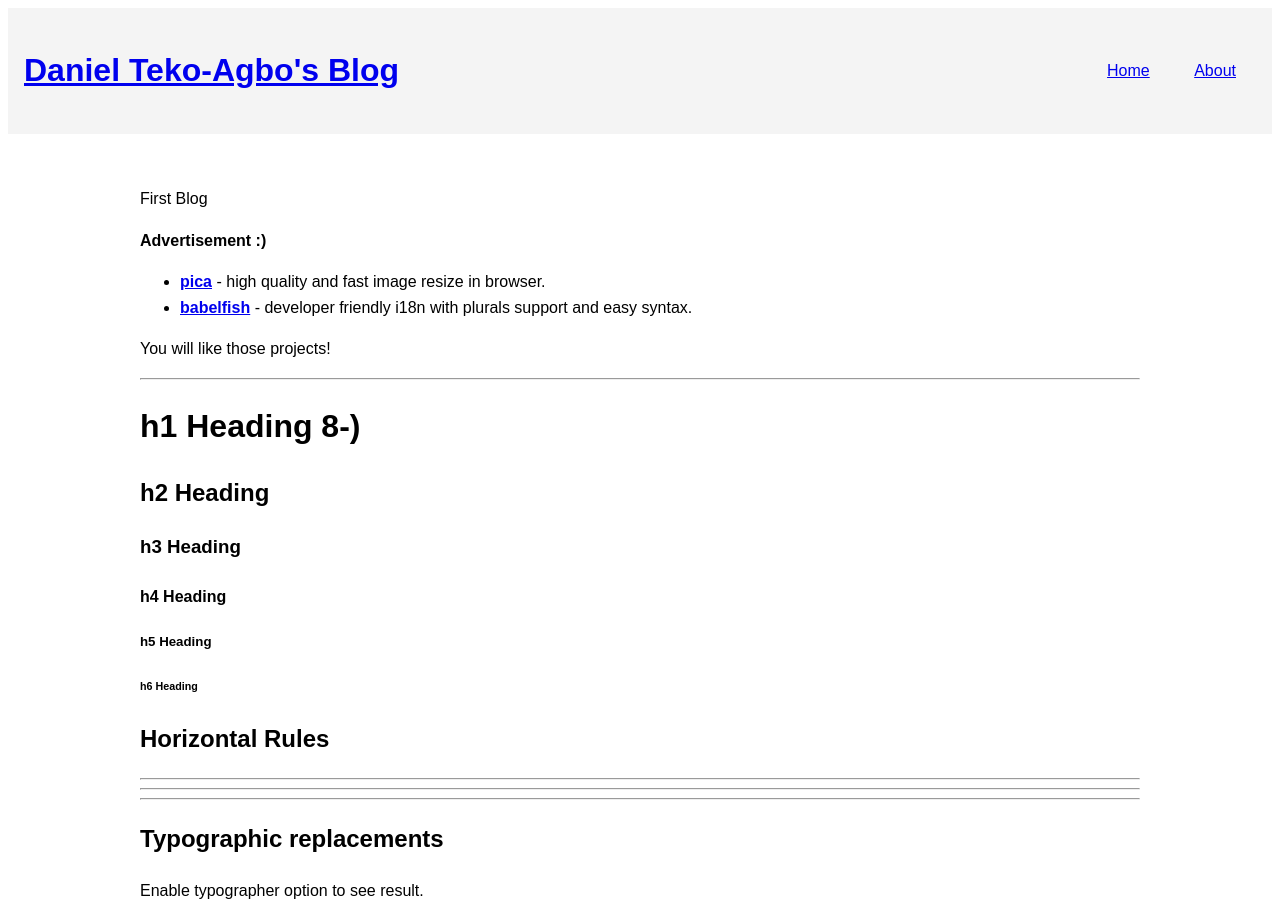
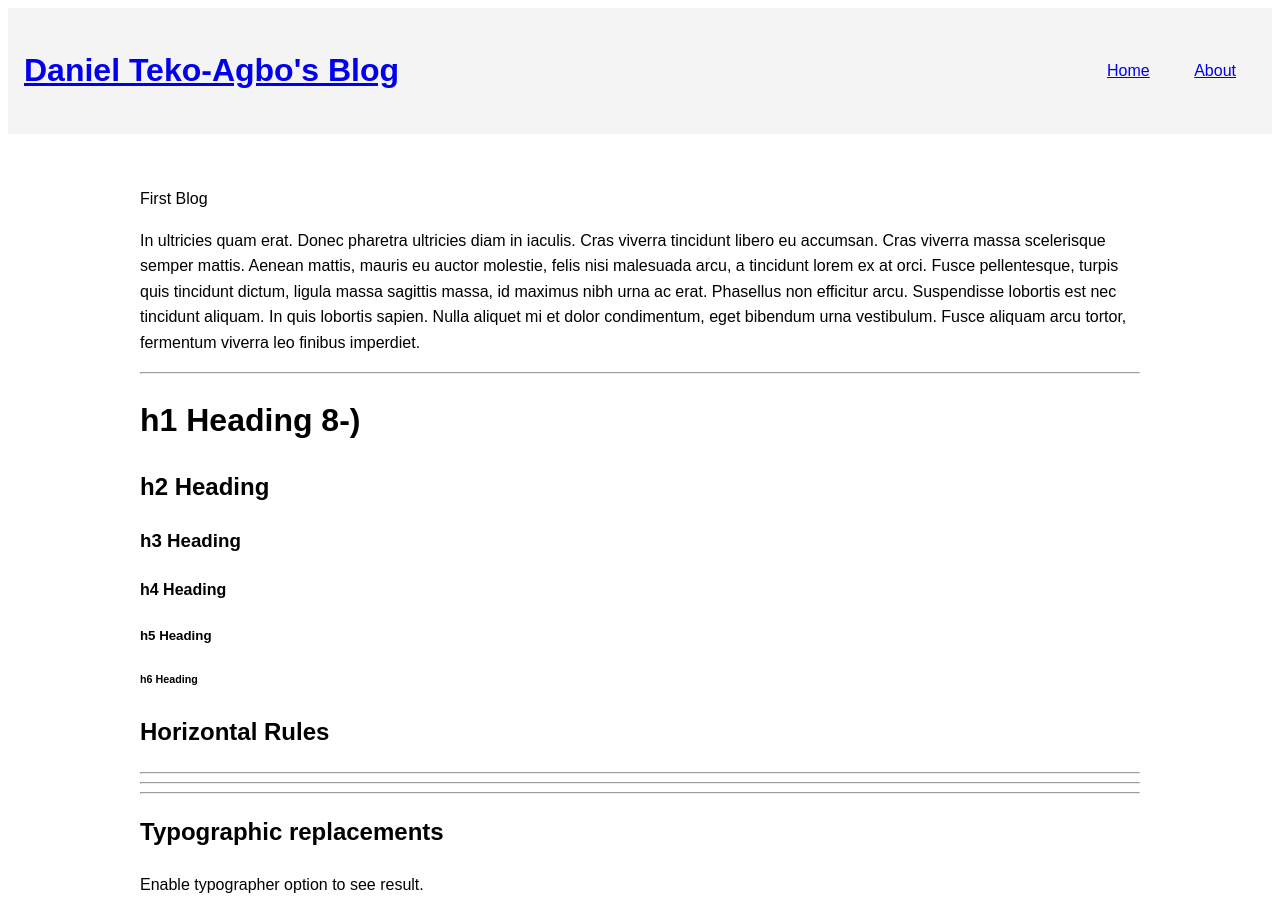
Before and after one commit to DanielTeko-Agbo/blog, a Jekyll site: the page built from _posts/2024-07-21-first-blog.md, in a window 1280 px wide and 900 px high. Built offline with Jekyll 4.4.1, drawn with Linux system fonts in a browser that asks for light colours.

Commit message:
Modified Content

```diff
--- a/_posts/2024-07-21-first-blog.md
+++ b/_posts/2024-07-21-first-blog.md
@@ -6,14 +6,7 @@ tags: test tutorial
 image: /assets/images/first_blog.jpg
 ---
 
-__Advertisement :)__
-
-- __[pica](https://nodeca.github.io/pica/demo/)__ - high quality and fast image
-  resize in browser.
-- __[babelfish](https://github.com/nodeca/babelfish/)__ - developer friendly
-  i18n with plurals support and easy syntax.
-
-You will like those projects!
+In ultricies quam erat. Donec pharetra ultricies diam in iaculis. Cras viverra tincidunt libero eu accumsan. Cras viverra massa scelerisque semper mattis. Aenean mattis, mauris eu auctor molestie, felis nisi malesuada arcu, a tincidunt lorem ex at orci. Fusce pellentesque, turpis quis tincidunt dictum, ligula massa sagittis massa, id maximus nibh urna ac erat. Phasellus non efficitur arcu. Suspendisse lobortis est nec tincidunt aliquam. In quis lobortis sapien. Nulla aliquet mi et dolor condimentum, eget bibendum urna vestibulum. Fusce aliquam arcu tortor, fermentum viverra leo finibus imperdiet.
 
 ---
 
```
Also changed, not shown: _posts/2024-07-22-second-blog.md (+1 -7 lines).
